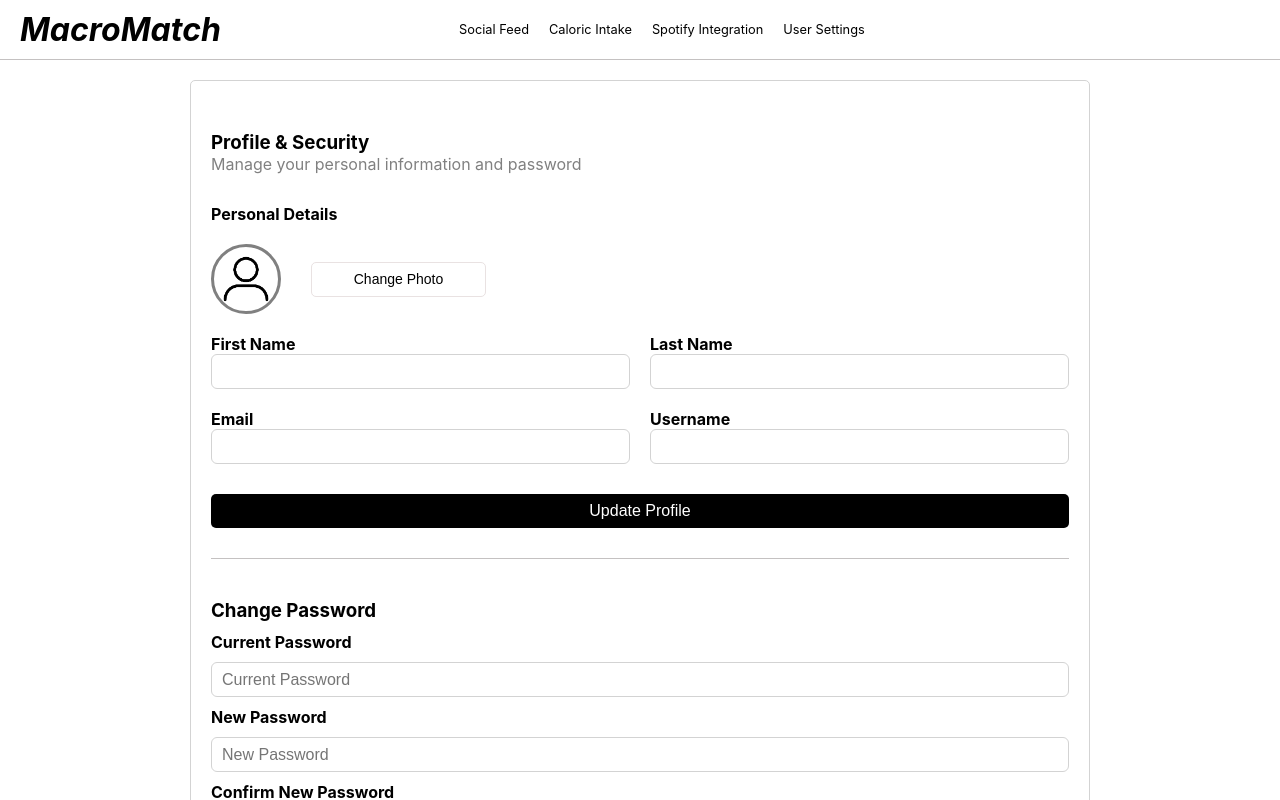
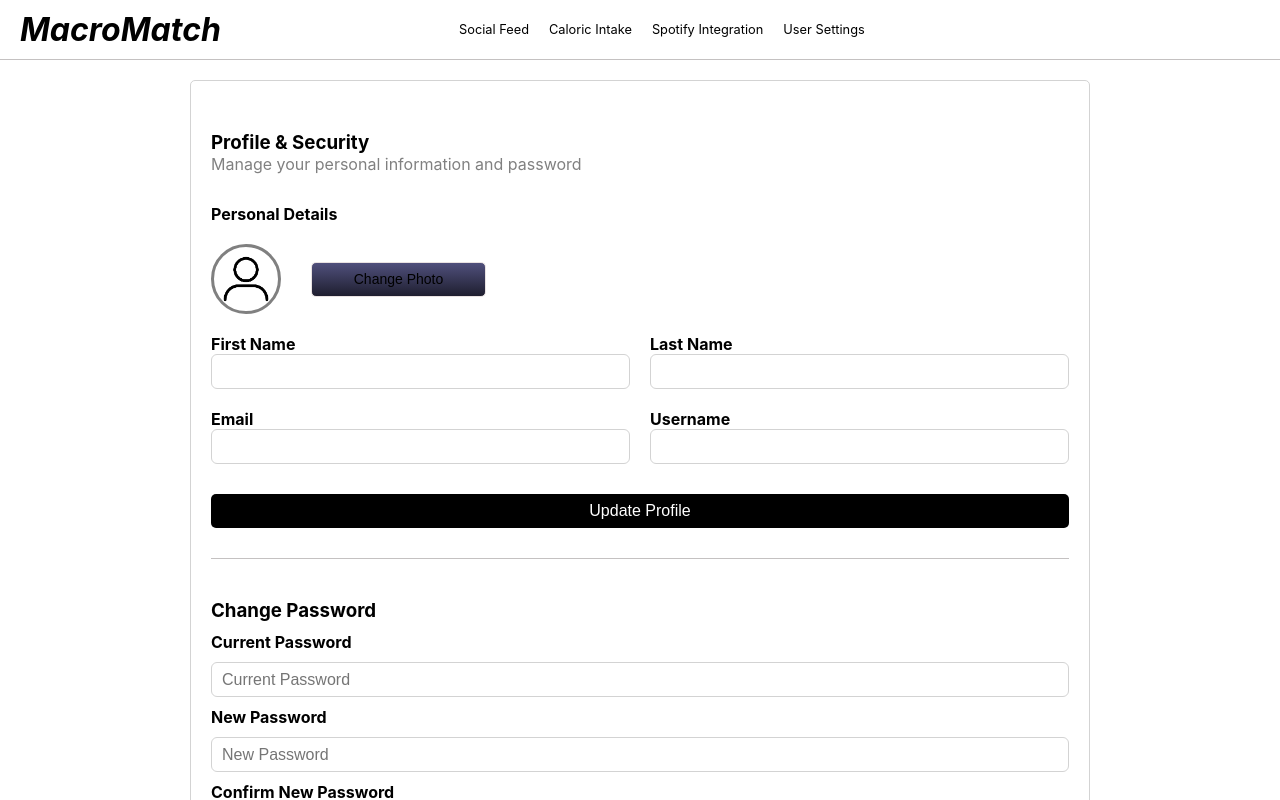
Before and after one commit to CGapprentice/MacroMatch, a React (Create React App) app in the folder frontend/: page /usersettingspage in a window 1280 px wide. In both pictures the pointer is over the button "Change Photo". Shown: the top 800 px of the page. Built offline with nearby package versions, Linux system fonts and the light colour scheme; no server answers.

Commit message:
fixed hover issue with toggle

```diff
--- a/frontend/src/main.css
+++ b/frontend/src/main.css
@@ -21,6 +21,10 @@ button {
   border-radius: 10px;
 }
 
+button:hover {
+  background-image: linear-gradient(180deg, #50507CFF 0%, #1E1E2FFF 100%);
+  cursor: pointer;
+}
 button:focus,
 button:focus-visible {
   outline: 4px auto -webkit-focus-ring-color;
--- a/frontend/src/pages/UserSettingPage/toggleSwitch/toggleSwitch.module.css
+++ b/frontend/src/pages/UserSettingPage/toggleSwitch/toggleSwitch.module.css
@@ -88,7 +88,15 @@
     position: relative;
     margin: 8px;
 }
+.toggle:hover{
+    background-image: inherit !important;
 
+}
+/*
+.toggled:hover{
+    background-color: inherit !important;
+    color: inherit !important;
+}*/
 
 .toggle .inner{
     height: 25px;
@@ -108,9 +116,7 @@
     background-color: black;
 }
 
-.toggle:hover{
-    border-color: #6f6f6f;
-}
+
 
 .toggle.toggled .inner{
    left: calc(30px + 6px);
```
